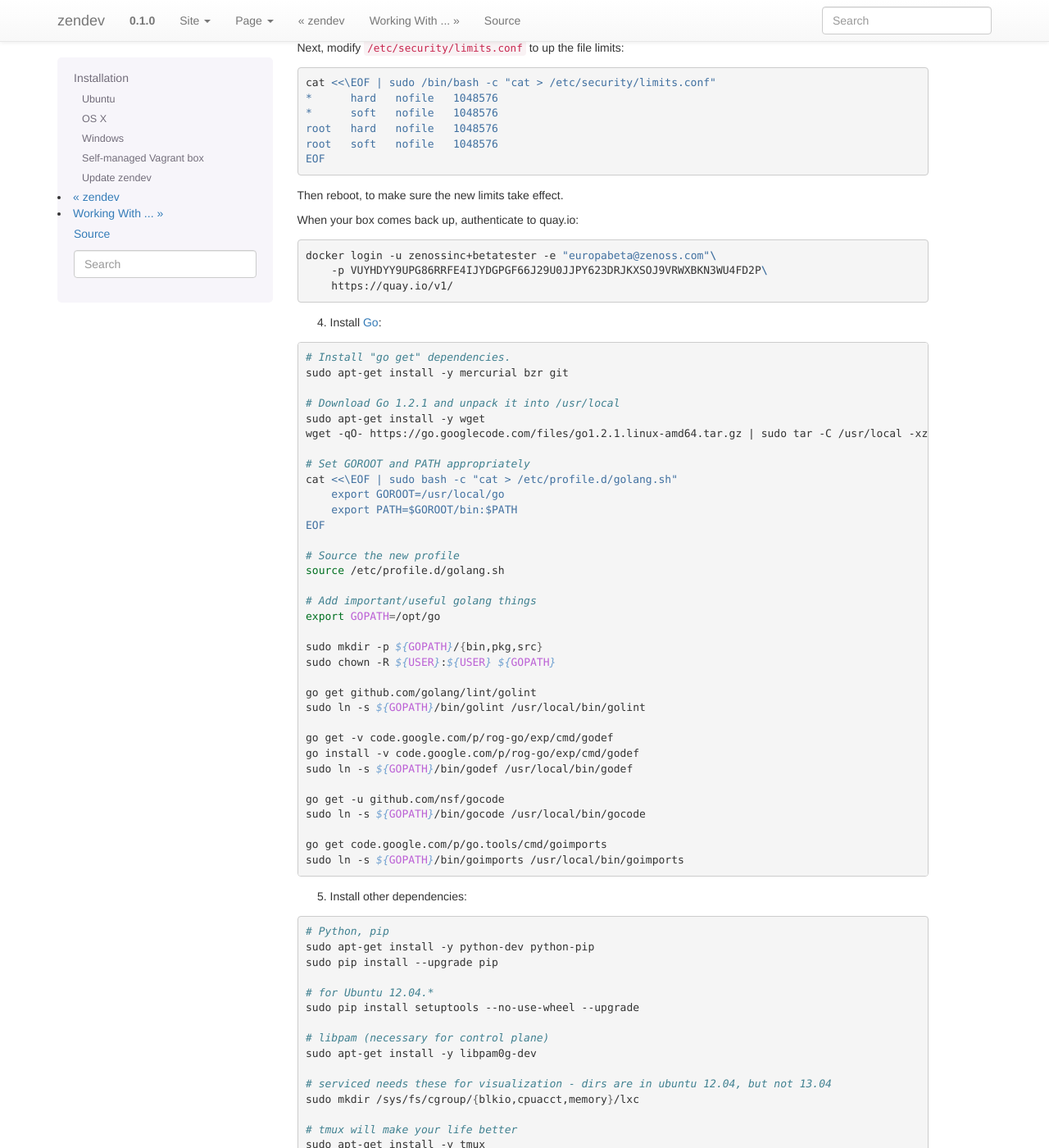
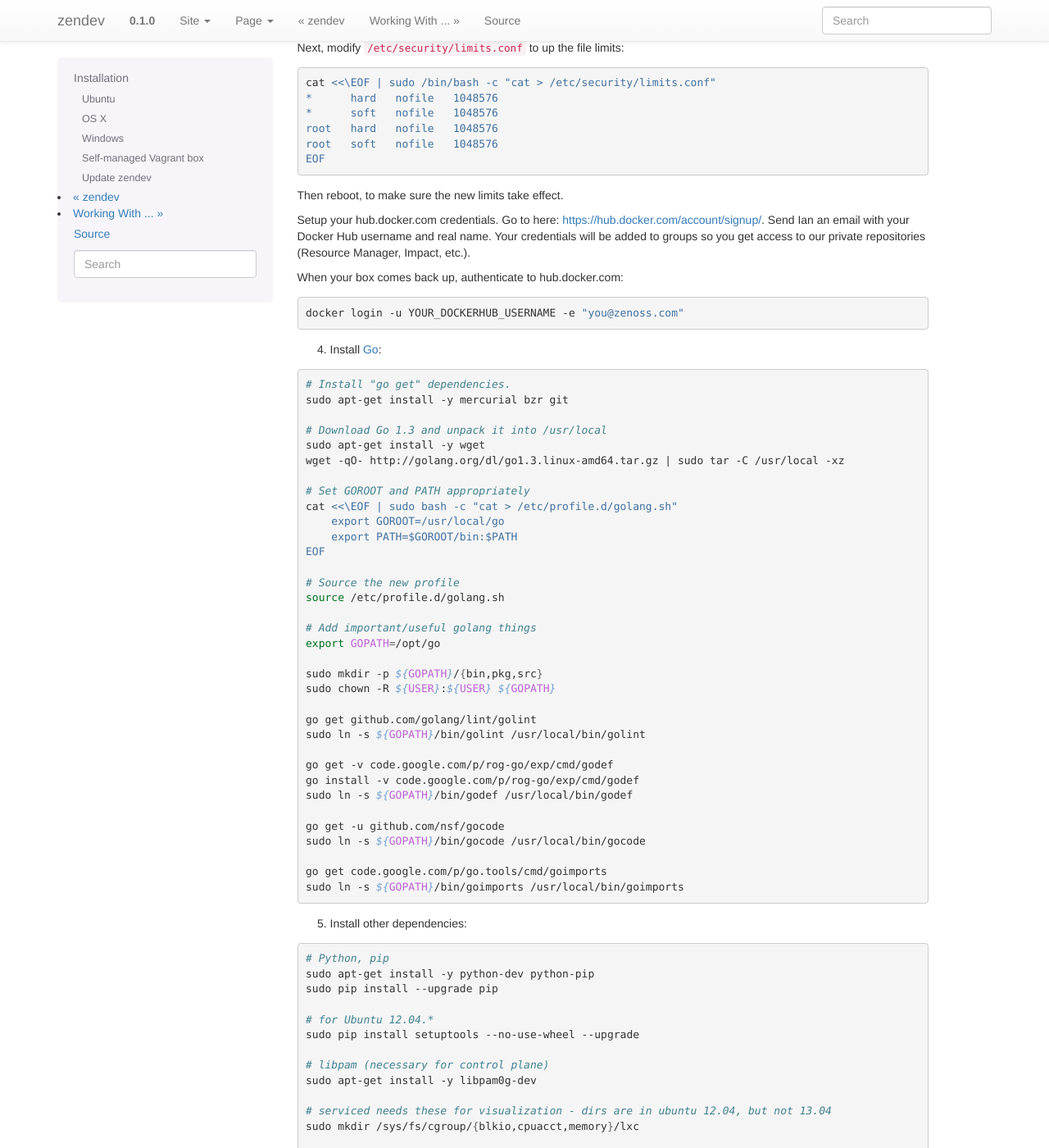
Before and after one commit to zenoss/zendev, a Sphinx documentation site: the page built from docs/installation.rst, in a window 1280 px wide and 1400 px high, scrolled down 1152 px. Shown: the whole window at 82% size. Built offline with Sphinx 7.4.7, drawn with Linux system fonts in a browser that asks for light colours; some of the changed text lies outside the part shown.

Commit message:
updated hub.docker.com; updated go version

```diff
--- a/docs/installation.rst
+++ b/docs/installation.rst
@@ -80,13 +80,13 @@ Next, modify ``/etc/security/limits.conf`` to up the file limits:
 
 Then reboot, to make sure the new limits take effect.
 
-When your box comes back up, authenticate to quay.io:
+Setup your hub.docker.com credentials.  Go to here: https://hub.docker.com/account/signup/.  Send Ian an email with your Docker Hub username and real name.  Your credentials will be added to groups so you get access to our private repositories (Resource Manager, Impact, etc.).
+
+When your box comes back up, authenticate to hub.docker.com:
 
 .. code-block:: bash
 
-    docker login -u zenossinc+betatester -e "europabeta@zenoss.com"\
-        -p VUYHDYY9UPG86RRFE4IJYDGPGF66J29U0JJPY623DRJKXSOJ9VRWXBKN3WU4FD2P\
-        https://quay.io/v1/
+    docker login -u YOUR_DOCKERHUB_USERNAME -e "you@zenoss.com"
 
 4. Install Go_:
 
@@ -95,9 +95,9 @@ When your box comes back up, authenticate to quay.io:
     # Install "go get" dependencies.
     sudo apt-get install -y mercurial bzr git
 
-    # Download Go 1.2.1 and unpack it into /usr/local
+    # Download Go 1.3 and unpack it into /usr/local
     sudo apt-get install -y wget
-    wget -qO- https://go.googlecode.com/files/go1.2.1.linux-amd64.tar.gz | sudo tar -C /usr/local -xz
+    wget -qO- http://golang.org/dl/go1.3.linux-amd64.tar.gz | sudo tar -C /usr/local -xz
 
     # Set GOROOT and PATH appropriately
     cat <<\EOF | sudo bash -c "cat > /etc/profile.d/golang.sh"
@@ -220,10 +223,7 @@ When your box comes back up, authenticate to quay.io:
     # Build the Zenoss Docker repo image (also may take a while)
     zendev build devimg
 
-    # Download pre-built opentsdb image from quay.io
-    docker login -u zenossinc+betatester -e "europabeta@zenoss.com" \
-        -p VUYHDYY9UPG86RRFE4IJYDGPGF66J29U0JJPY623DRJKXSOJ9VRWXBKN3WU4FD2P \
-        https://quay.io/v1/
+    # Download pre-built opentsdb image from hub.docker.com
     docker pull quay.io/zenossinc/opentsdb:v1
     docker pull quay.io/zenossinc/hbase:v2
 
```
Also changed, not shown: other parts of docs/installation.rst (+5 -2 lines).
